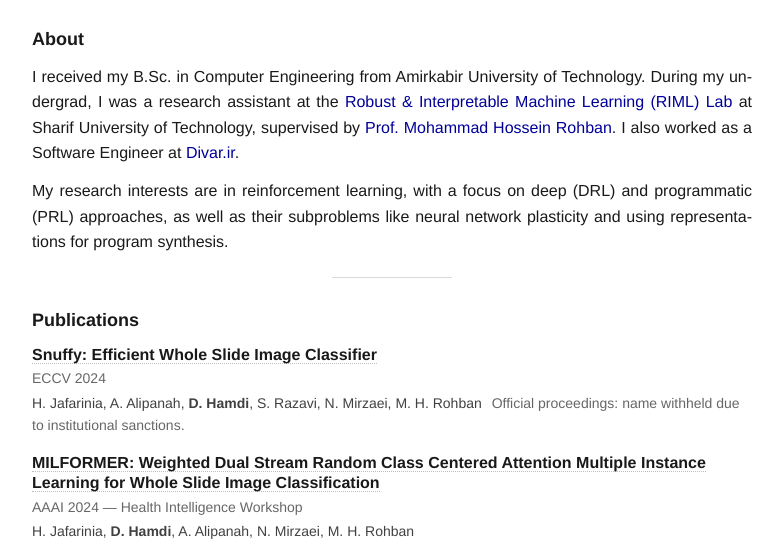
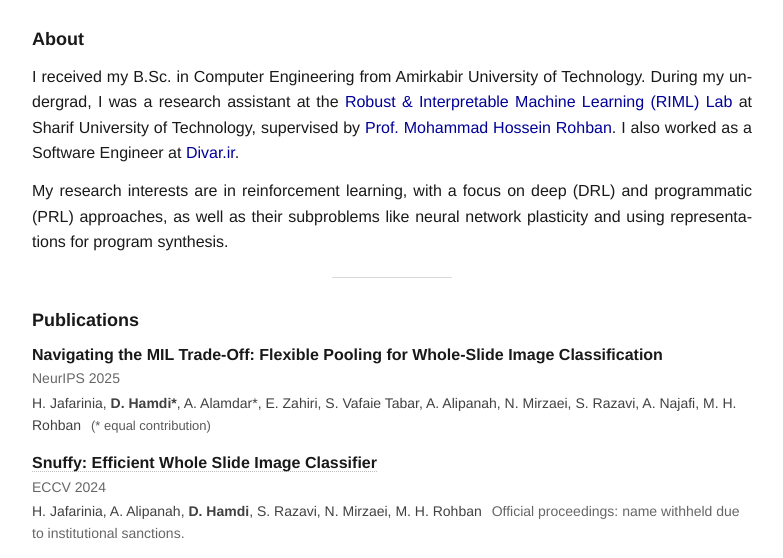
Before and after one commit to da-nial/da-nial.github.io, a plain HTML site: page index.html in a window 1280 px wide. Shown: the part 193-751 px from the top of the page, without its empty margins (248-1031 px from the left). Drawn offline with Linux system fonts and the light colour scheme.

Commit message:
add paper

```diff
--- a/index.html
+++ b/index.html
@@ -54,6 +54,20 @@
 
     <section>
         <h2>Publications</h2>
+
+        <div class="pub">
+            <div class="pub-title">
+                Navigating the MIL Trade‑Off: Flexible Pooling for Whole‑Slide Image Classification
+            </div>
+            <div class="pub-meta">
+                NeurIPS 2025
+            </div>
+            <div class="pub-authors">
+                H. Jafarinia, <strong>D. Hamdi*</strong>, A. Alamdar*, E. Zahiri, S. Vafaie Tabar, A. Alipanah, N.
+                Mirzaei, S. Razavi, A. Najafi, M. H. Rohban
+                <span class="note">(* equal contribution)</span>
+            </div>
+        </div>
 
         <div class="pub">
             <div class="pub-title">
```
